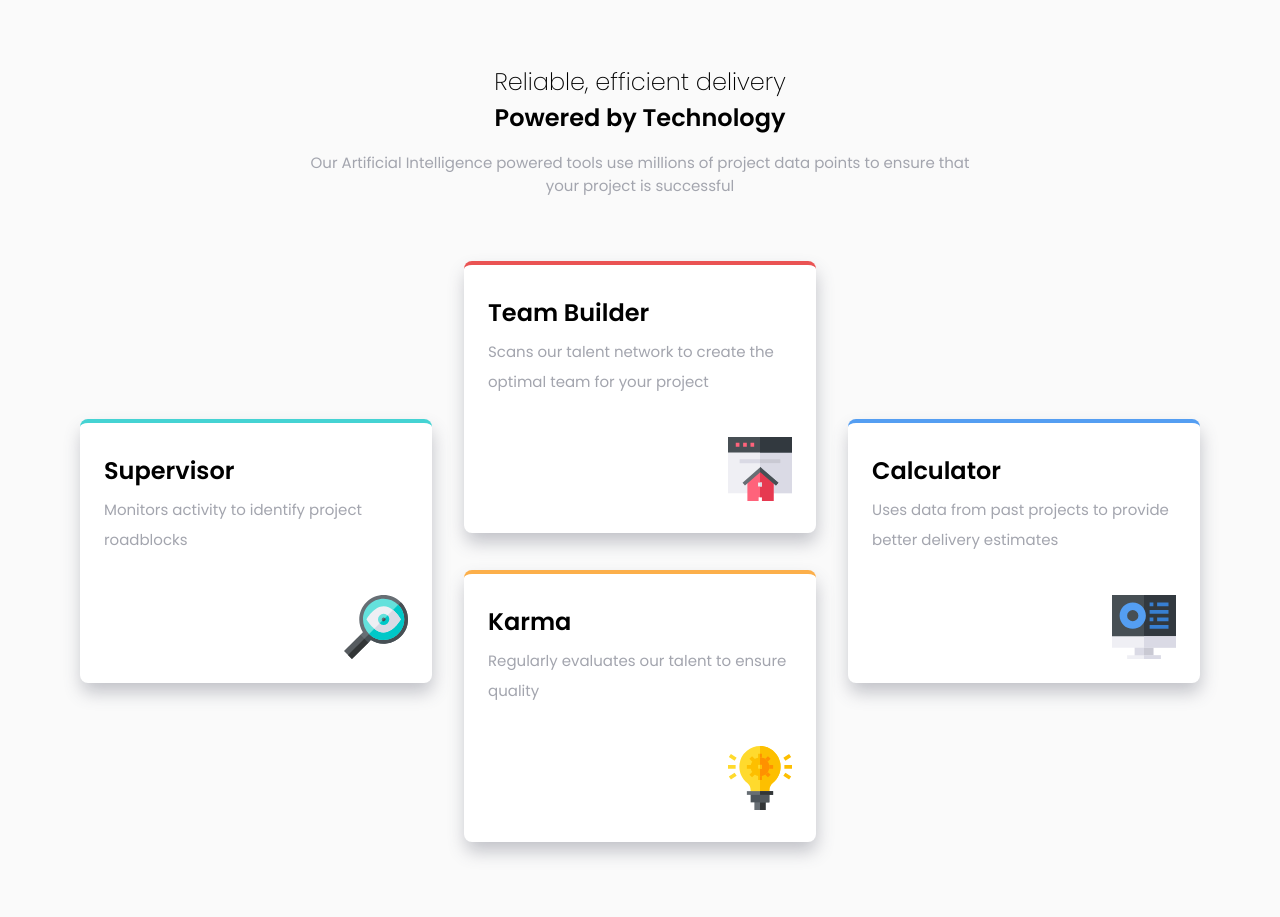
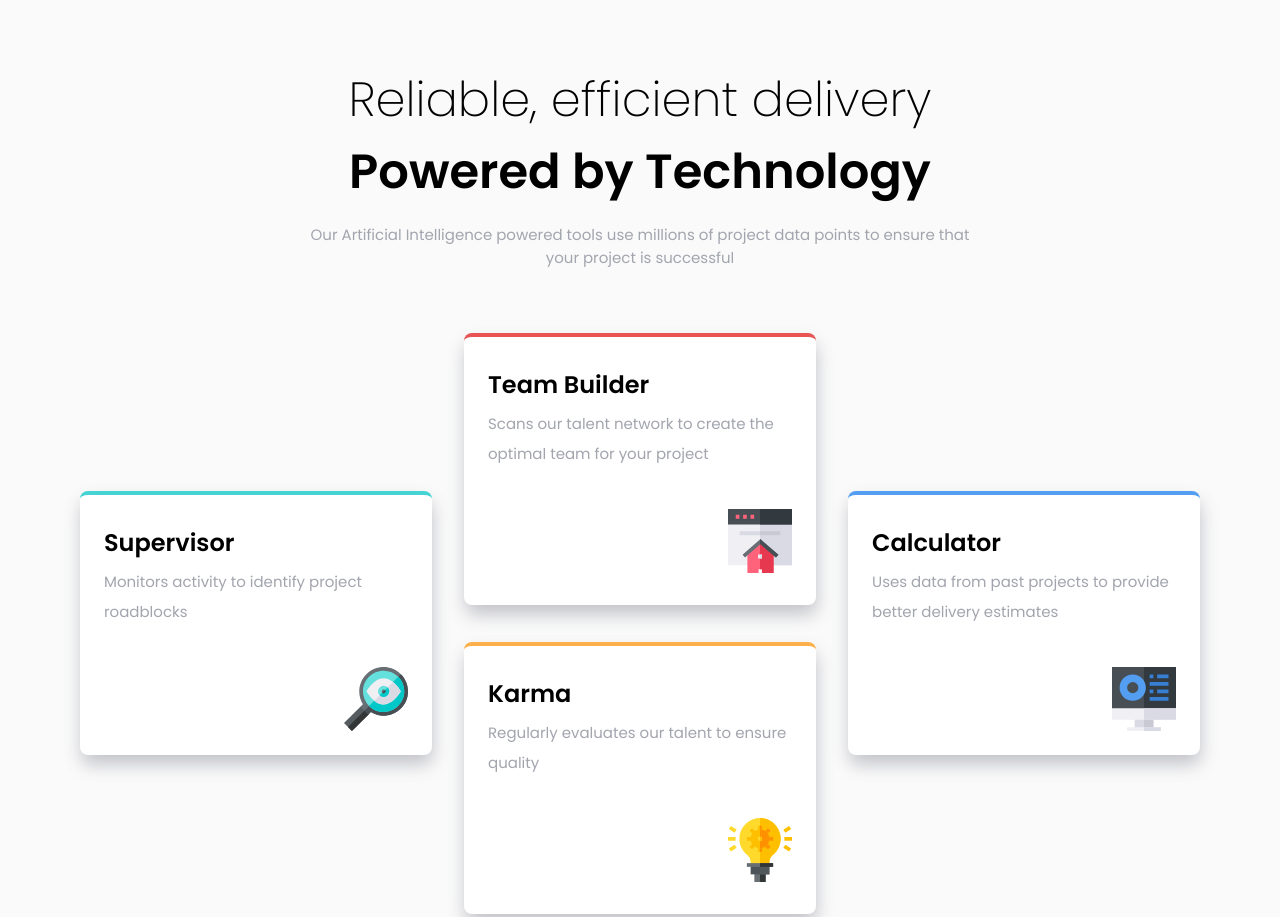
Before and after one commit to cheribella/four-card-feature-section-master, a plain HTML site: page index.html in a window 1280 px wide. Shown: the top 917 px of the page. Drawn offline with Linux system fonts and the light colour scheme.

Commit message:
update introduction font-sizes

```diff
--- a/styles.css
+++ b/styles.css
@@ -188,6 +188,11 @@ p:not(.introduction-subtitle) {
     gap: 2rem;
     margin: 3rem 0;
   }
+
+  .introduction p:not(.introduction-description),
+  .introduction h1 {
+    font-size: 3rem;
+  }
 }
 
 @media (min-width: 968px) and (max-width: 1133px) {
```
